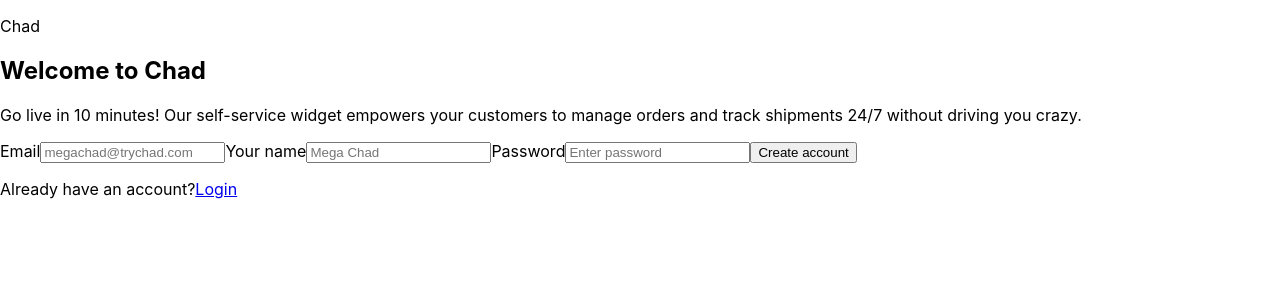
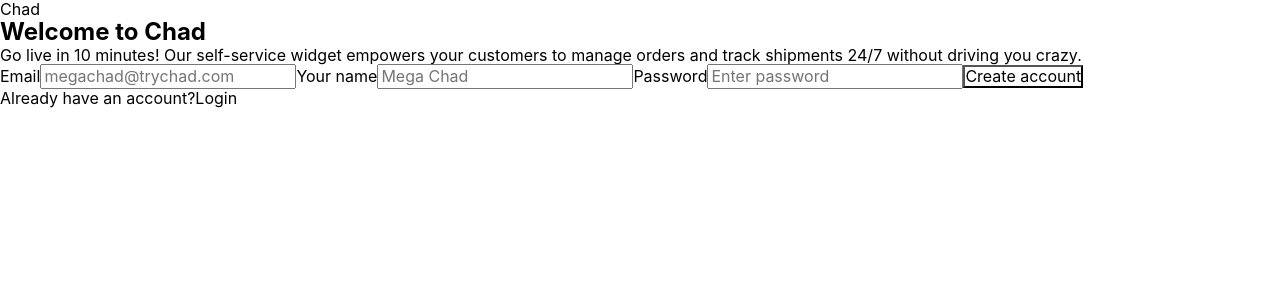
Before and after one commit to kate-zahorui/chad-signup, a React (Create React App) app: page / in a window 1280 px wide. Shown: the top 300 px of the page. Built offline with nearby package versions, Linux system fonts and the light colour scheme; no server answers.

Commit message:
Resets styles

```diff
--- a/package.json
+++ b/package.json
@@ -12,6 +12,7 @@
     "@types/react": "^18.0.26",
     "@types/react-dom": "^18.0.9",
     "axios": "^1.2.1",
+    "modern-normalize": "^1.1.0",
     "nanoid": "^4.0.0",
     "react": "^18.2.0",
     "react-dom": "^18.2.0",
--- a/src/index.css
+++ b/src/index.css
@@ -11,3 +11,42 @@ code {
   font-family: source-code-pro, Menlo, Monaco, Consolas, 'Courier New',
     monospace;
 }
+
+img {
+  display: block;
+  max-width: 100%;
+  height: auto;
+}
+
+p,
+h1,
+h2,
+h3,
+h4,
+h5,
+h6 {
+  padding: 0;
+  margin-top: 0;
+  margin-bottom: 0;
+}
+
+button {
+  background-color: transparent;
+  padding: 0;
+  cursor: pointer;
+}
+
+a {
+  text-decoration: none;
+  color: inherit;
+}
+
+ul {
+  padding: 0;
+  margin: 0;
+  list-style: none;
+}
+
+*:focus {
+  outline: none;
+}
--- a/src/index.tsx
+++ b/src/index.tsx
@@ -6,6 +6,7 @@ import { Provider } from 'react-redux';
 import { store } from './redux/store';
 import App from './components/App';
 
+import '/node_modules/modern-normalize/modern-normalize.css';
 import './index.css';
 
 const root = ReactDOM.createRoot(
```
Also changed, not shown: 1 other file (tests, documents, lock files or other folders).
